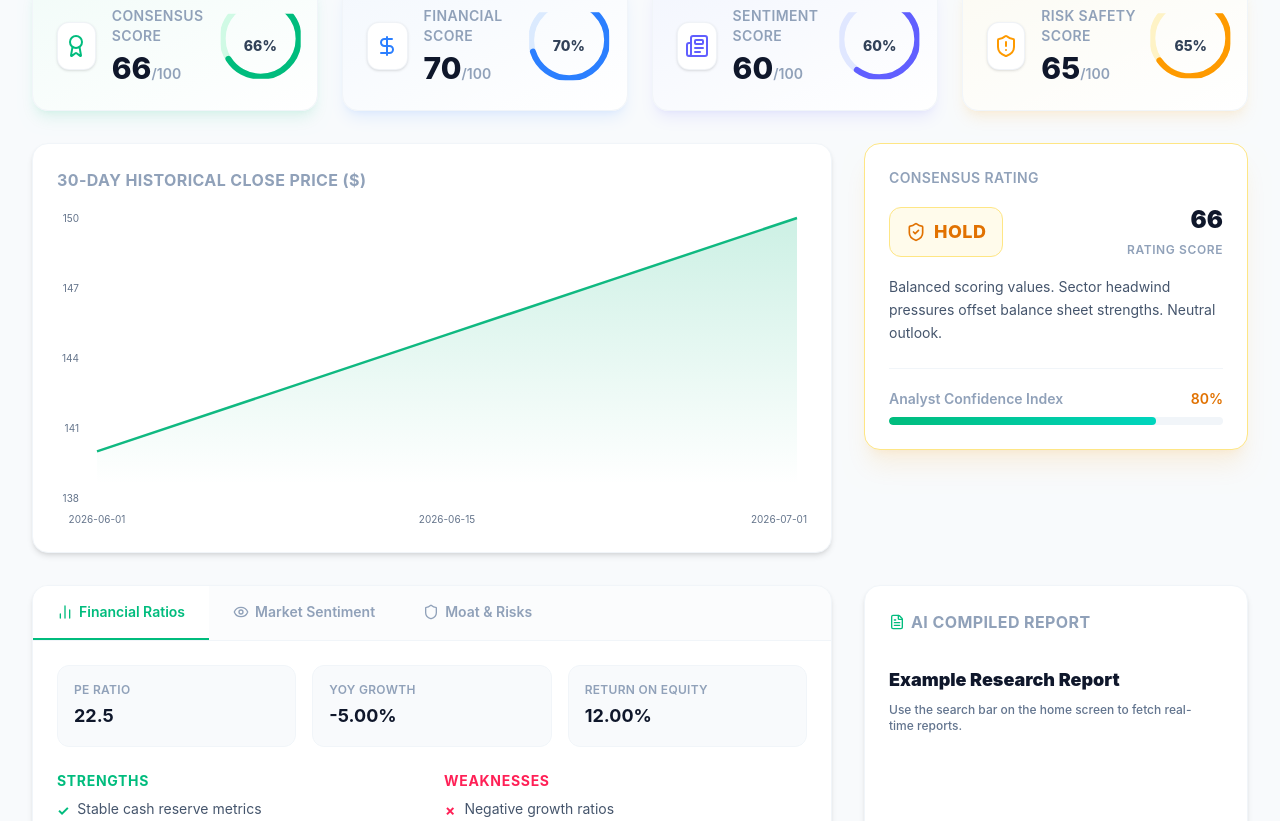
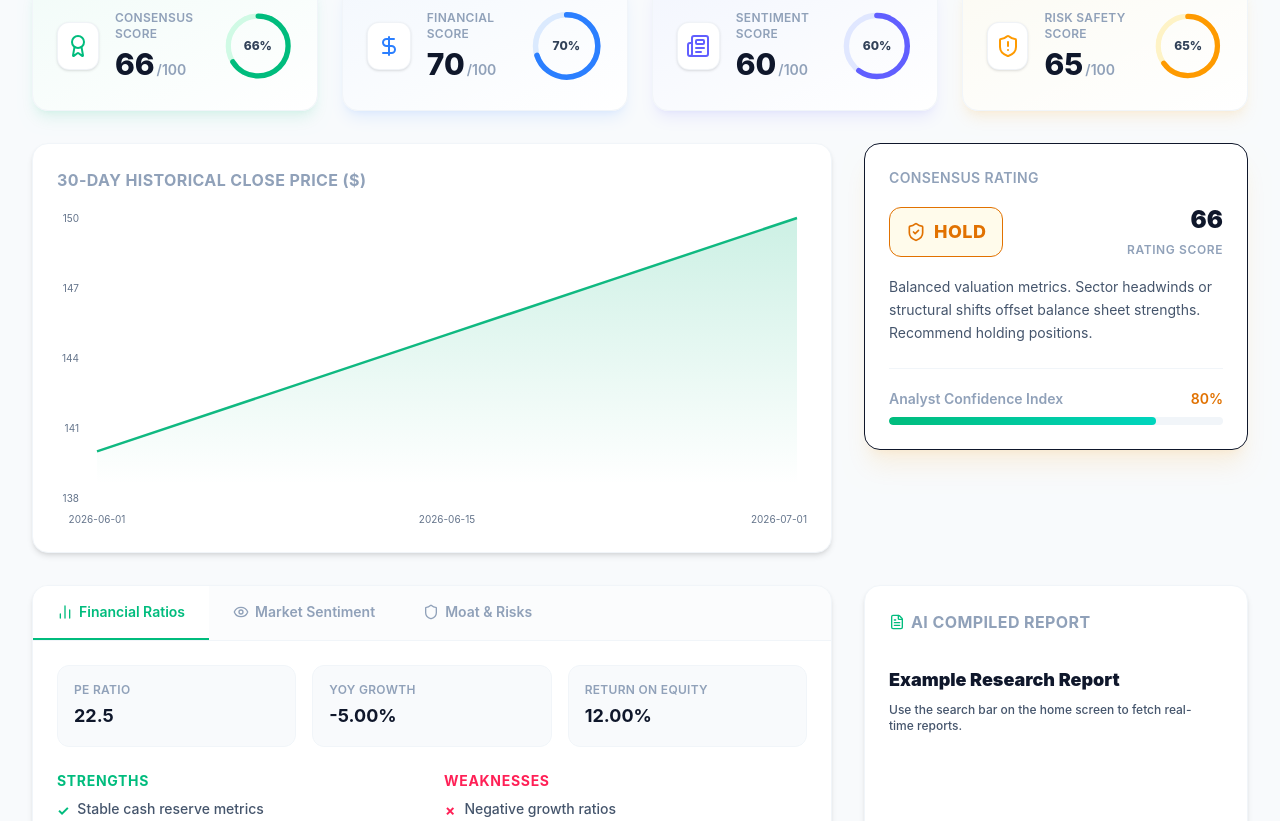
Before and after one commit to Yuvraj264/AI-Stock-analyst-, a React (Vite) app in the folder client/: page /dashboard in a window 1280 px wide. Shown: the part 239-1060 px from the top of the page. Built offline with nearby package versions, Linux system fonts and the light colour scheme.

Commit message:
Implemented teh Frontend Dashboard and components

```diff
--- a/client/src/components/RecommendationCard.jsx
+++ b/client/src/components/RecommendationCard.jsx
@@ -1,47 +1,71 @@
 import React from 'react';
-import { ShieldCheck, TrendingUp, AlertTriangle } from 'lucide-react';
+import { ShieldCheck, TrendingUp, AlertTriangle, HelpCircle } from 'lucide-react';
 
 /**
  * Premium Recommendation Card.
  * Maps rating signals to glowing state styles and lists confidence levels.
  */
 export const RecommendationCard = ({ recommendation = 'HOLD', confidence = 0.8, score = 50 }) => {
-  const normalizedRec = (recommendation || 'HOLD').toUpperCase();
+  const normalizedRec = (recommendation || 'HOLD').toUpperCase().replace(' ', '_');
   const confPct = Math.round(confidence * 100);
 
   // Recommendations configurations mapping
   const badgeConfig = {
     STRONG_BUY: {
       bg: 'bg-emerald-50 dark:bg-emerald-950/20',
-      border: 'border-emerald-200 dark:border-emerald-800/80',
+      border: 'border-emerald-250 dark:border-emerald-800/60',
       text: 'text-emerald-600 dark:text-emerald-400',
       glow: 'shadow-emerald-500/10 dark:shadow-emerald-500/5',
       icon: TrendingUp,
-      desc: 'Highly favorable risk-to-reward parameters. The underlying fundamentals and sentiment align for growth.'
+      desc: 'Highly favorable risk-to-reward parameters. The underlying fundamentals and market sentiment align for significant growth.'
     },
     BUY: {
-      bg: 'bg-emerald-50/50 dark:bg-emerald-950/10',
-      border: 'border-emerald-100 dark:border-emerald-900/50',
+      bg: 'bg-emerald-50/60 dark:bg-emerald-950/10',
+      border: 'border-emerald-200 dark:border-emerald-900/40',
       text: 'text-emerald-500 dark:text-emerald-400',
       glow: 'shadow-emerald-500/5',
       icon: TrendingUp,
-      desc: 'Favorable operational indicators with low to moderate risk levels. Growth triggers remain active.'
+      desc: 'Favorable operational indicators with moderate risk levels. Growth catalysts remain active and positive.'
+    },
+    INVEST: {
+      bg: 'bg-emerald-50 dark:bg-emerald-950/20',
+      border: 'border-emerald-250 dark:border-emerald-800/60',
+      text: 'text-emerald-600 dark:text-emerald-400',
+      glow: 'shadow-emerald-500/10 dark:shadow-emerald-500/5',
+      icon: TrendingUp,
+      desc: 'Solid long-term investment characteristics. The company shows high financial resilience and positive sentiment.'
     },
     HOLD: {
       bg: 'bg-amber-50 dark:bg-amber-950/20',
-      border: 'border-amber-200 dark:border-amber-800/80',
+      border: 'border-amber-250 dark:border-amber-800/60',
       text: 'text-amber-600 dark:text-amber-400',
       glow: 'shadow-amber-500/10 dark:shadow-amber-500/5',
       icon: ShieldCheck,
-      desc: 'Balanced scoring values. Sector headwind pressures offset balance sheet strengths. Neutral outlook.'
+      desc: 'Balanced valuation metrics. Sector headwinds or structural shifts offset balance sheet strengths. Recommend holding positions.'
+    },
+    UNDER_REVIEW: {
+      bg: 'bg-blue-50 dark:bg-blue-950/20',
+      border: 'border-blue-200 dark:border-blue-800/60',
+      text: 'text-blue-600 dark:text-blue-400',
+      glow: 'shadow-blue-500/10 dark:shadow-blue-500/5',
+      icon: ShieldCheck,
+      desc: 'Analysis is actively undergoing re-evaluation due to recent events, major announcements, or volatile market activities.'
+    },
+    PASS: {
+      bg: 'bg-slate-50 dark:bg-slate-900/50',
+      border: 'border-slate-300 dark:border-slate-800',
+      text: 'text-slate-650 dark:text-slate-400',
+      glow: 'shadow-slate-500/5',
+      icon: ShieldCheck,
+      desc: 'Model recommends passing on this asset. Better risk-reward opportunities exist elsewhere in the current environment.'
     },
     SELL: {
       bg: 'bg-rose-50 dark:bg-rose-950/20',
-      border: 'border-rose-200 dark:border-rose-800/80',
+      border: 'border-rose-200 dark:border-rose-800/60',
       text: 'text-rose-600 dark:text-rose-400',
       glow: 'shadow-rose-500/10 dark:shadow-rose-500/5',
       icon: AlertTriangle,
-      desc: 'Elevated leverage metrics or unfavorable sentiment indicators. Watch valuation multiple corrections.'
+      desc: 'Elevated leverage metrics or deteriorating sentiment indicators. Risk levels warrant reducing positions.'
     },
     STRONG_SELL: {
       bg: 'bg-rose-100/50 dark:bg-rose-950/35',
@@ -49,12 +73,12 @@ export const RecommendationCard = ({ recommendation = 'HOLD', confidence = 0.8,
       text: 'text-rose-700 dark:text-rose-400',
       glow: 'shadow-rose-500/20 dark:shadow-rose-500/10',
       icon: AlertTriangle,
-      desc: 'Critical vulnerabilities identified across balance sheets and media sentiment channels. Safety issues.'
+      desc: 'Critical balance sheet vulnerabilities or highly negative media sentiment. Immediate safety issues identified.'
     }
   };
 
   const style = badgeConfig[normalizedRec] || badgeConfig.HOLD;
-  const Icon = style.icon;
+  const Icon = style.icon || HelpCircle;
 
   return (
     <div className={`p-6 rounded-2xl border ${style.border} bg-white dark:bg-slate-900 shadow-xl ${style.glow} transition-all duration-300`}>
@@ -68,7 +92,7 @@ export const RecommendationCard = ({ recommendation = 'HOLD', confidence = 0.8,
       <div className="mt-4 flex items-center justify-between">
         <div className={`inline-flex items-center gap-2 px-4 py-2.5 rounded-xl border ${style.border} ${style.bg} ${style.text}`}>
           <Icon className="h-5 w-5" />
-          <span className="font-extrabold text-lg tracking-wide">{normalizedRec.replace('_', ' ')}</span>
+          <span className="font-extrabold text-lg tracking-wide">{normalizedRec.replace(/_/g, ' ')}</span>
         </div>
         <div className="text-right">
           <span className="text-2xl font-black text-slate-900 dark:text-white block">{score}</span>
--- a/client/src/components/ScoreCard.jsx
+++ b/client/src/components/ScoreCard.jsx
@@ -1,12 +1,13 @@
 import React from 'react';
-import { DollarSign, Newspaper, ShieldAlert, Award } from 'lucide-react';
+import { DollarSign, Newspaper, ShieldAlert, Award, HelpCircle } from 'lucide-react';
 
 /**
  * Score visualization card with radial/circular gauge ring.
  * Maps score thresholds to customized HSL color-coded states.
  */
 export const ScoreCard = ({ title, score, maxScore = 100, type = 'financial' }) => {
-  const normalizedScore = typeof score === 'number' ? score : 0;
+  const parsedScore = Number(score);
+  const normalizedScore = isNaN(parsedScore) ? 0 : parsedScore;
 
   // Custom theme mapping based on agent type
   const themeMap = {
@@ -45,12 +46,12 @@ export const ScoreCard = ({ title, score, maxScore = 100, type = 'financial' })
   };
 
   const currentTheme = themeMap[type] || themeMap.financial;
-  const IconComponent = currentTheme.icon;
+  const IconComponent = currentTheme.icon || HelpCircle;
 
   // SVG Gauge calculations
-  const radius = 38;
+  const radius = 34;
   const circumference = 2 * Math.PI * radius;
-  const percentage = (normalizedScore / maxScore) * 100;
+  const percentage = Math.min(Math.max((normalizedScore / maxScore) * 100, 0), 100);
   const strokeDashoffset = circumference - (percentage / 100) * circumference;
 
   return (
@@ -62,12 +63,12 @@ export const ScoreCard = ({ title, score, maxScore = 100, type = 'financial' })
           <IconComponent className="h-6 w-6" />
         </div>
         <div>
-          <span className="text-sm font-semibold text-slate-400 block tracking-wide uppercase">
+          <span className="text-xs font-semibold text-slate-400 block tracking-wide uppercase">
             {title}
           </span>
           <span className="text-3xl font-extrabold text-slate-900 dark:text-white mt-1 block">
             {normalizedScore}
-            <span className="text-slate-400 dark:text-slate-600 text-sm font-semibold">
+            <span className="text-slate-400 dark:text-slate-600 text-sm font-semibold ml-0.5">
               /{maxScore}
             </span>
           </span>
@@ -76,7 +77,7 @@ export const ScoreCard = ({ title, score, maxScore = 100, type = 'financial' })
 
       {/* SVG Radial Gauge */}
       <div className="relative h-20 w-20 flex items-center justify-center">
-        <svg className="h-full w-full -rotate-90">
+        <svg className="h-full w-full -rotate-90" viewBox="0 0 80 80">
           {/* Base Track */}
           <circle
             cx="40"
@@ -97,7 +98,7 @@ export const ScoreCard = ({ title, score, maxScore = 100, type = 'financial' })
             strokeLinecap="round"
           />
         </svg>
-        <span className="absolute text-sm font-extrabold text-slate-700 dark:text-slate-300">
+        <span className="absolute text-xs font-extrabold text-slate-700 dark:text-slate-300">
           {Math.round(percentage)}%
         </span>
       </div>
--- a/client/src/pages/Dashboard.jsx
+++ b/client/src/pages/Dashboard.jsx
@@ -3,7 +3,7 @@ import { useLocation, Link } from 'react-router-dom';
 import { ScoreCard } from '../components/ScoreCard.jsx';
 import { RecommendationCard } from '../components/RecommendationCard.jsx';
 import { AreaChart, Area, XAxis, YAxis, Tooltip, ResponsiveContainer } from 'recharts';
-import { FileText, ArrowLeft, ArrowUpRight, ArrowDownRight, RefreshCw, BarChart2, Shield, Eye } from 'lucide-react';
+import { FileText, ArrowLeft, ArrowUpRight, ArrowDownRight, RefreshCw, BarChart2, Shield, Eye, Info } from 'lucide-react';
 
 /**
  * Interactive Analytical Dashboard.
@@ -53,6 +53,8 @@ export const Dashboard = () => {
 
   const metrics = analysis.financialData?.metrics || {};
   const historicalData = analysis.financialData?.historical || [];
+  const reportText = analysis.report || analysis.reasoning || '';
+  const isHistoryRecord = !analysis.financialData;
 
   return (
     <div className="min-h-screen bg-slate-50 dark:bg-slate-950 text-slate-900 dark:text-white pb-12 transition-colors duration-300">
@@ -68,7 +70,15 @@ export const Dashboard = () => {
               <ArrowLeft className="h-5 w-5" />
             </Link>
             <div>
+              <div className="flex items-center gap-2">
                 <h1 className="text-3xl font-extrabold tracking-tight">{analysis.companyName}</h1>
+                {isHistoryRecord && (
+                  <span className="inline-flex items-center gap-1 px-2.5 py-0.5 rounded-full text-xs font-semibold bg-slate-100 dark:bg-slate-900 text-slate-500 border border-slate-250 dark:border-slate-800">
+                    <Info className="h-3.5 w-3.5 text-blue-500" />
+                    Archived Report
+                  </span>
+                )}
+              </div>
               <p className="text-sm font-semibold text-slate-400 mt-0.5">
                 Ticker Resolved: <span className="text-emerald-500 font-bold">{analysis.ticker}</span>
               </p>
@@ -101,11 +111,13 @@ export const Dashboard = () => {
         <div className="grid grid-cols-1 lg:grid-cols-3 gap-8">
 
           {/* Left Column: Recharts Price Trend AreaChart */}
-          <div className="lg:col-span-2 p-6 rounded-2xl border border-slate-100 dark:border-slate-800 bg-white dark:bg-slate-900 shadow-md">
+          <div className="lg:col-span-2 p-6 rounded-2xl border border-slate-100 dark:border-slate-800 bg-white dark:bg-slate-900 shadow-md flex flex-col justify-between">
+            <div>
               <h3 className="text-base font-bold text-slate-400 uppercase tracking-wide mb-4">
                 30-Day Historical Close Price ($)
               </h3>
-            <div className="h-80 w-full">
+            </div>
+            <div className="h-80 w-full flex items-center justify-center">
               {historicalData.length > 0 ? (
                 <ResponsiveContainer width="100%" height="100%">
                   <AreaChart data={historicalData} margin={{ top: 10, right: 10, left: -20, bottom: 0 }}>
@@ -150,8 +162,14 @@ export const Dashboard = () => {
                   </AreaChart>
                 </ResponsiveContainer>
               ) : (
-                <div className="flex h-full items-center justify-center text-slate-400 font-semibold">
-                  No historical data available.
+                <div className="text-center p-6 space-y-2">
+                  <BarChart2 className="h-10 w-10 text-slate-350 dark:text-slate-700 mx-auto" />
+                  <p className="text-sm text-slate-400 font-semibold">
+                    Historical metrics unavailable
+                  </p>
+                  <p className="text-xs text-slate-400/80 max-w-md">
+                    Live interactive charts are available on new analysis runs. Database archives only preserve executive synthesis and scoring metrics.
+                  </p>
                 </div>
               )}
             </div>
@@ -243,23 +261,35 @@ export const Dashboard = () => {
                     <div>
                       <h4 className="font-bold text-sm text-emerald-500 uppercase tracking-wider mb-2">Strengths</h4>
                       <ul className="space-y-2">
-                        {analysis.strengths?.map((s, idx) => (
-                          <li key={idx} className="flex gap-2 items-start text-sm text-slate-600 dark:text-slate-400">
+                        {analysis.strengths && analysis.strengths.length > 0 ? (
+                          analysis.strengths.map((s, idx) => (
+                            <li key={idx} className="flex gap-2 items-start text-sm text-slate-600 dark:text-slate-400 font-medium">
                               <span className="text-emerald-500 font-bold mt-0.5">✓</span>
                               {s}
                             </li>
-                        )) || <li className="text-sm text-slate-400">None identified.</li>}
+                          ))
+                        ) : (
+                          <li className="text-sm text-slate-400/85">
+                            {isHistoryRecord ? 'Detailed strengths archived.' : 'None identified.'}
+                          </li>
+                        )}
                       </ul>
                     </div>
                     <div>
                       <h4 className="font-bold text-sm text-rose-500 uppercase tracking-wider mb-2">Weaknesses</h4>
                       <ul className="space-y-2">
-                        {analysis.weaknesses?.map((w, idx) => (
-                          <li key={idx} className="flex gap-2 items-start text-sm text-slate-600 dark:text-slate-400">
+                        {analysis.weaknesses && analysis.weaknesses.length > 0 ? (
+                          analysis.weaknesses.map((w, idx) => (
+                            <li key={idx} className="flex gap-2 items-start text-sm text-slate-600 dark:text-slate-400 font-medium">
                               <span className="text-rose-500 font-bold mt-0.5">✗</span>
                               {w}
                             </li>
-                        )) || <li className="text-sm text-slate-400">None identified.</li>}
+                          ))
+                        ) : (
+                          <li className="text-sm text-slate-400/85">
+                            {isHistoryRecord ? 'Detailed weaknesses archived.' : 'None identified.'}
+                          </li>
+                        )}
                       </ul>
                     </div>
                   </div>
@@ -269,28 +299,40 @@ export const Dashboard = () => {
               {activeTab === 'sentiment' && (
                 <div className="space-y-6">
                   <div>
-                    <h4 className="font-bold text-sm text-slate-400 uppercase tracking-wider mb-2">News Catalysts</h4>
+                    <h4 className="font-bold text-sm text-slate-400 uppercase tracking-wider mb-4">News Catalysts</h4>
                     <div className="grid grid-cols-1 md:grid-cols-2 gap-6">
                       <div>
                         <h5 className="text-xs font-bold text-emerald-500 uppercase tracking-wide mb-2">Positive Drivers</h5>
                         <ul className="space-y-2">
-                          {analysis.positiveFactors?.map((f, idx) => (
-                            <li key={idx} className="flex gap-2 items-start text-sm text-slate-600 dark:text-slate-400">
+                          {analysis.positiveFactors && analysis.positiveFactors.length > 0 ? (
+                            analysis.positiveFactors.map((f, idx) => (
+                              <li key={idx} className="flex gap-2 items-start text-sm text-slate-600 dark:text-slate-400 font-medium">
                                 <span className="text-emerald-500 font-bold mt-0.5">▲</span>
                                 {f}
                               </li>
-                          )) || <li className="text-sm text-slate-400">None identified.</li>}
+                            ))
+                          ) : (
+                            <li className="text-sm text-slate-400/85">
+                              {isHistoryRecord ? 'Detailed catalysts archived.' : 'None identified.'}
+                            </li>
+                          )}
                         </ul>
                       </div>
                       <div>
                         <h5 className="text-xs font-bold text-rose-500 uppercase tracking-wide mb-2">Negative Pressures</h5>
                         <ul className="space-y-2">
-                          {analysis.negativeFactors?.map((f, idx) => (
-                            <li key={idx} className="flex gap-2 items-start text-sm text-slate-600 dark:text-slate-400">
+                          {analysis.negativeFactors && analysis.negativeFactors.length > 0 ? (
+                            analysis.negativeFactors.map((f, idx) => (
+                              <li key={idx} className="flex gap-2 items-start text-sm text-slate-600 dark:text-slate-400 font-medium">
                                 <span className="text-rose-500 font-bold mt-0.5">▼</span>
                                 {f}
                               </li>
-                          )) || <li className="text-sm text-slate-400">None identified.</li>}
+                            ))
+                          ) : (
+                            <li className="text-sm text-slate-400/85">
+                              {isHistoryRecord ? 'Detailed negative factors archived.' : 'None identified.'}
+                            </li>
+                          )}
                         </ul>
                       </div>
                     </div>
@@ -303,12 +345,16 @@ export const Dashboard = () => {
                   <div>
                     <h4 className="font-bold text-sm text-amber-500 uppercase tracking-wider mb-2">Identified Vulnerability Points</h4>
                     <ul className="space-y-2">
-                      {analysis.risks?.map((r, idx) => (
-                        <li key={idx} className="flex gap-2 items-start text-sm text-slate-600 dark:text-slate-400">
+                      {analysis.risks && analysis.risks.length > 0 ? (
+                        analysis.risks.map((r, idx) => (
+                          <li key={idx} className="flex gap-2 items-start text-sm text-slate-600 dark:text-slate-400 font-medium">
                             <span className="text-amber-500 font-bold mt-0.5">⚠</span>
                             {r}
                           </li>
-                      )) || <li className="text-sm text-slate-400">None identified.</li>}
+                        ))
+                      ) : (
+                        <li className="text-sm text-slate-400">None identified.</li>
+                      )}
                     </ul>
                   </div>
                 </div>
@@ -318,36 +364,36 @@ export const Dashboard = () => {
           </div>
 
           {/* Right Column: Markdown executive report viewer */}
-          <div className="p-6 rounded-2xl border border-slate-100 dark:border-slate-800 bg-white dark:bg-slate-900 shadow-md">
+          <div className="p-6 rounded-2xl border border-slate-100 dark:border-slate-800 bg-white dark:bg-slate-900 shadow-md flex flex-col">
             <h3 className="text-base font-bold text-slate-400 uppercase tracking-wide mb-4 flex items-center gap-1.5">
               <FileText className="h-4 w-4 text-emerald-500" />
               AI Compiled Report
             </h3>
 
             {/* Scrollable Report Content block */}
-            <div className="h-[28rem] overflow-y-auto pr-2 text-sm leading-relaxed text-slate-600 dark:text-slate-300 font-medium space-y-4 scrollbar-thin scrollbar-thumb-slate-200 dark:scrollbar-thumb-slate-800">
+            <div className="h-[28rem] overflow-y-auto pr-2 text-sm leading-relaxed text-slate-600 dark:text-slate-350 font-medium space-y-4 scrollbar-thin scrollbar-thumb-slate-200 dark:scrollbar-thumb-slate-800">
               <div className="prose prose-slate dark:prose-invert max-w-none text-xs">
-                {analysis.report ? (
-                  analysis.report.split('\n').map((line, idx) => {
+                {reportText ? (
+                  reportText.split('\n').map((line, idx) => {
                     if (line.startsWith('# ')) {
                       return <h1 key={idx} className="text-lg font-black text-slate-900 dark:text-white mt-4 mb-2">{line.replace('# ', '')}</h1>;
                     }
                     if (line.startsWith('## ')) {
-                      return <h2 key={idx} className="text-sm font-bold text-slate-800 dark:text-slate-150 mt-4 mb-1.5 uppercase tracking-wide">{line.replace('## ', '')}</h2>;
+                      return <h2 key={idx} className="text-sm font-bold text-slate-855 dark:text-slate-150 mt-4 mb-1.5 uppercase tracking-wide">{line.replace('## ', '')}</h2>;
                     }
                     if (line.startsWith('### ')) {
-                      return <h3 key={idx} className="text-xs font-bold text-emerald-500 dark:text-emerald-400 mt-3 mb-1 uppercase tracking-wide">{line.replace('### ', '')}</h3>;
+                      return <h3 key={idx} className="text-xs font-bold text-emerald-500 dark:text-emerald-450 mt-3 mb-1 uppercase tracking-wide">{line.replace('### ', '')}</h3>;
                     }
                     if (line.startsWith('* ') || line.startsWith('- ')) {
-                      return <li key={idx} className="list-disc list-inside ml-2 py-0.5">{line.substring(2)}</li>;
+                      return <li key={idx} className="list-disc list-inside ml-2 py-0.5 text-slate-500 dark:text-slate-400">{line.substring(2)}</li>;
                     }
                     if (line.trim() === '---') {
                       return <hr key={idx} className="border-slate-100 dark:border-slate-800 my-4" />;
                     }
-                    return <p key={idx} className="mb-2 text-slate-500 dark:text-slate-400">{line}</p>;
+                    return <p key={idx} className="mb-2 text-slate-550 dark:text-slate-400">{line}</p>;
                   })
                 ) : (
-                  <p>No qualitative summary compiled.</p>
+                  <p className="text-slate-400">No qualitative summary compiled.</p>
                 )}
               </div>
             </div>
```
Lines whose indentation alone changed are shown as unchanged.
